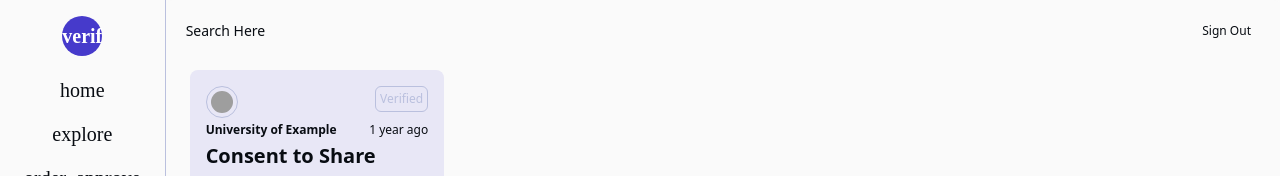
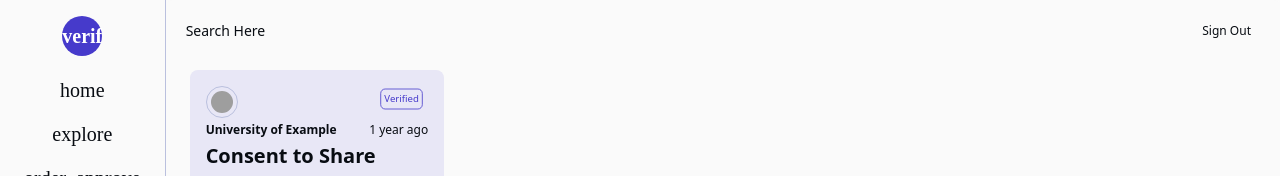
Before and after one commit to Fortunate-ak/Badge, a React app in the folder frontend/: page /applicant/consent in a window 1280 px wide. Shown: the top 176 px of the page. Built offline with nearby package versions, Linux system fonts and the light colour scheme; no server answers; grey boxes are pictures that could not be loaded; the HTML template or start-up script is replaced by a standard one; a web font is replaced by a local one.

Commit message:
fix: Updated Cards UI

```diff
--- a/frontend/src/ui/consent-card.tsx
+++ b/frontend/src/ui/consent-card.tsx
@@ -1,10 +1,10 @@
 import { timeAgo } from "../utils";
 
 export default function ConsentCard({ title, tags, company, logo, timestamp } : {title:string;tags:string[];company:string;logo:string;timestamp:string;}) {
-    return <div className="rounded-lg p-4 flex flex-col gap-1 bg-primary/10 cursor-pointer transition-all **:transition-all group hover:bg-primary/90 hover:text-white">
+    return <div className="rounded-lg p-4 flex flex-col gap-1 bg-primary/10 cursor-pointer transition-all **:transition-all hover:bg-primary/20">
         <div className="flex flex-row items-start justify-between">
             {logo && <img src={logo} className="size-8 rounded-full border border-border p-1" />}
-            <span className="border border-border p-1 text-border rounded-md text-xs">
+            <span className="border border-primary p-1 text-primary rounded-md text-xs scale-80">
                 Verified
             </span>
         </div>
--- a/frontend/src/ui/opportunity-card.tsx
+++ b/frontend/src/ui/opportunity-card.tsx
@@ -1,7 +1,7 @@
 
 
 export default function OpportunityCard({ title, description, tags, company, logo, timestamp }: { title: string, description: string, tags: string[], company: string, logo?: string, timestamp?: string }) {
-    return <div className="rounded-lg p-4 flex flex-col bg-primary/10 cursor-pointer transition-all **:transition-all group hover:bg-primary/90 hover:text-white">
+    return <div className="rounded-lg p-4 flex flex-col bg-primary/10 cursor-pointer transition-all **:transition-all hover:bg-primary/20">
         <div className="flex flex-row items-center">
             {logo && <img src={logo} className="size-8 rounded-md mr-2 bg-primary/10 p-1" />}
             <span className="text-sm text-muted font-semibold">{company}</span>
```
